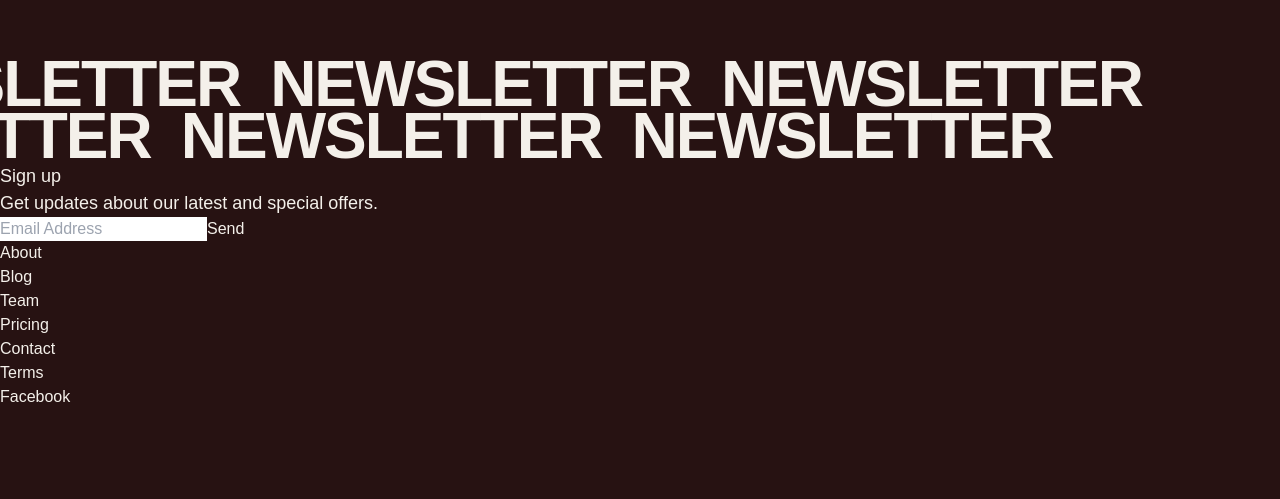
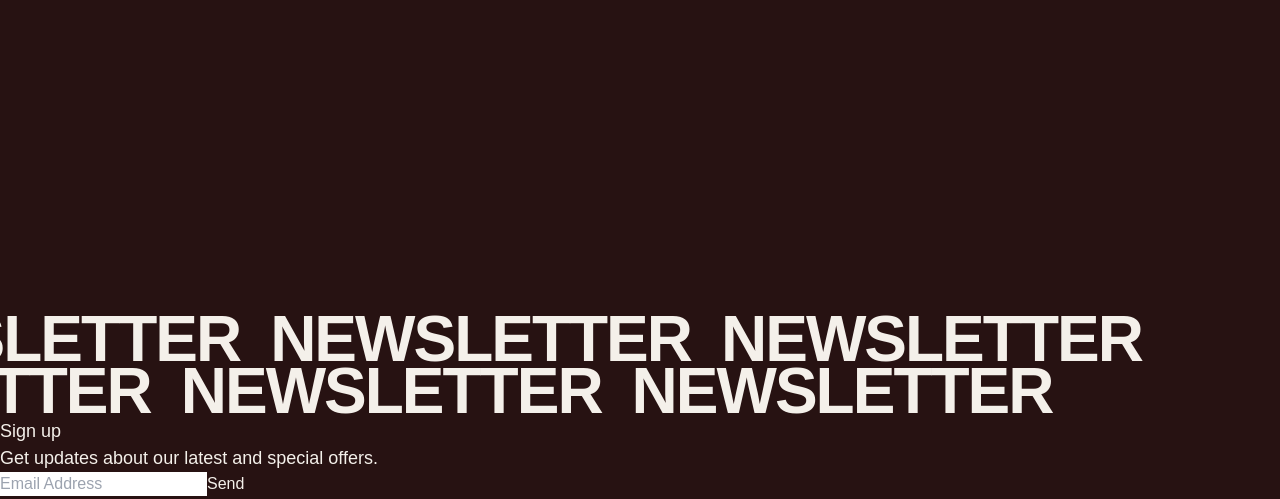
Before and after one commit to HarshhT29/shreeDevBusiPort, a React (Vite) app: page / in a window 1280 px wide. Shown: the part 4299-4798 px from the top of the page. Built offline with nearby package versions, Linux system fonts and the light colour scheme.

Commit message:
fixed categories animation

```diff
--- a/src/components/category/Category.jsx
+++ b/src/components/category/Category.jsx
@@ -3,61 +3,59 @@ import CategoryItem from './CategoryItem';
 import { motion, useScroll, useTransform } from 'framer-motion';
 
 const Category = () => {
-    const productData = [
+    const categories = [
         {
-            id: 1,
-            title: "Makta with Tap",
-            description: "A beautifully crafted clay matka pot with a tap, perfect for sustainable and healthy water storage.",
+          title: "Matka with Tap",
+          description: "Sustainable water storage solution",
           image: "/img/products/matka_tap.jpg",
         },
         {
-            id: 2,
           title: "Ceramic Flower Vase",
-            description: "Hand-painted ceramic vase, ideal for home décor and perfect for holding fresh flowers.",
+          description: "Hand-painted home decor",
           image: "/img/products/bottle2.jpg",
         },
         {
-            id: 3,
           title: "Wooden Spice Box",
-            description: "A multi-compartment wooden spice box that brings a rustic charm to your kitchen organization.",
+          description: "Rustic kitchen organization",
           image: "/img/products/bottle1.jpg",
         },
         {
-            id: 4,
           title: "Bamboo Fruit Basket",
-            description: "Eco-friendly bamboo fruit basket to store and present fruits in a sustainable way.",
+          description: "Eco-friendly fruit storage",
           image: "/img/products/pot1.jpg",
         },
         {
-            id: 5,
           title: "Decorative Pot",
-            description: "Eco-friendly bamboo fruit basket to store and present fruits in a sustainable way.",
+          description: "Elegant home accessory",
           image: "/img/products/pot2.jpg",
         },
       ];
 
     const targetRef = useRef(null);
-    const { scrollYProgress } = useScroll({ target: targetRef });
+    const { scrollYProgress } = useScroll({
+        target: targetRef,
+    });
+
+    const x = useTransform(scrollYProgress, [0, 1], ["0%", "-90%"]);
+
+    const opacity = useTransform(scrollYProgress, [0.1, 0.3, 0.99, 1], [0, 1, 0.9, 0]);
 
     return (
-        <section ref={targetRef} className="relative bg-[#f4f0ea] h-[300vh]">
-            <div className="sticky top-0 h-screen overflow-hidden">
-            <h1 className="mt-16 mx-6 landingHeader text-5xl font-bold text-gray-800">Our Categories</h1>
+        <section ref={targetRef} className="relative h-[400vh] bg-[#f4f0ea]">
+            <motion.h1
+                className="text-center p-16 text-5xl font-bold text-gray-800 sticky top-0"
+                style={{ opacity }}
+            >
+                Our Categories
+            </motion.h1>
+
+            <div className='sticky top-0 h-screen overflow-hidden flex items-center'>
                 <motion.div
-                    style={{
-                        x: useTransform(scrollYProgress, [0, 1], ['0%', '-85%']),
-                    }}
-                    className="absolute top-[25%] left-1/2 flex gap-x-60"
+                    style={{ x }}
+                    className='absolute top-[25%] left-1/2 flex gap-x-96'
                 >
-                    {productData.map((product, index) => (
-                        <CategoryItem
-                            key={index}
-                            index={index}
-                            title={product.title}
-                            description={product.description}
-                            image={product.image}
-                            progress={scrollYProgress}
-                        />
+                    {categories.map((category, index) => (
+                        <CategoryItem key={index} {...category} index={index} progress={scrollYProgress} />
                     ))}
                 </motion.div>
             </div>
--- a/src/components/category/CategoryItem.jsx
+++ b/src/components/category/CategoryItem.jsx
@@ -1,30 +1,22 @@
 import React from 'react';
-import ContentWrapper from '../contentWrapper/ContentWrapper';
-import { motion, useTransform } from 'framer-motion';
 
-const CategoryItem = ({ ...props }) => {
-
-    const translateY = useTransform(props.progress, [0, 1], [0, -50 * (props.index % 2)]);
-
+const CategoryItem = ({ title, description, image }) => {
     return (
-        <section className=''>
-            <ContentWrapper>
-                <motion.div
-                    // style={{ y: translateY }}
-                    className="relative w-96 h-[69vh] flex flex-row overflow-hidden"
-                >
-                    <img
-                        src={props.image}
-                        alt={props.title}
-                        className='w-2/3 h-full object-contain' // Ensures image is not distorted
-                    />
-                    <div className="flex flex-col justify-center gap-1 w-1/3 bg-blend-normal">
-                        <h2 className='text-lg font-semibold text-black'>{props.title}</h2>
-                    </div>
-                </motion.div>
-            </ContentWrapper>
-        </section>
+        <div className="w-[80vw] sm:w-[50vw] h-[69vh] flex-shrink-0 flex flex-col sm:flex-row bg-blend-normal rounded-lg">
+            <img
+                src={image}
+                alt={title}
+                className="w-full sm:w-1/2 h-full object-cover"
+            />
+            <div className="flex flex-col justify-center p-6 sm:w-1/2">
+                <h2 className="text-3xl  font-bold text-gray-800">{title}</h2>
+                <p className="mt-4 text-gray-600">{description}</p>
+                <button className="mt-6 py-2 px-4 bg-[#271212] text-white font-semibold rounded hover:bg-[#3e1e1e]">
+                    Get {title}
+                </button>
+            </div>
+        </div>
     );
-}
+};
 
 export default CategoryItem;
```
Lines whose indentation alone changed are shown as unchanged.
